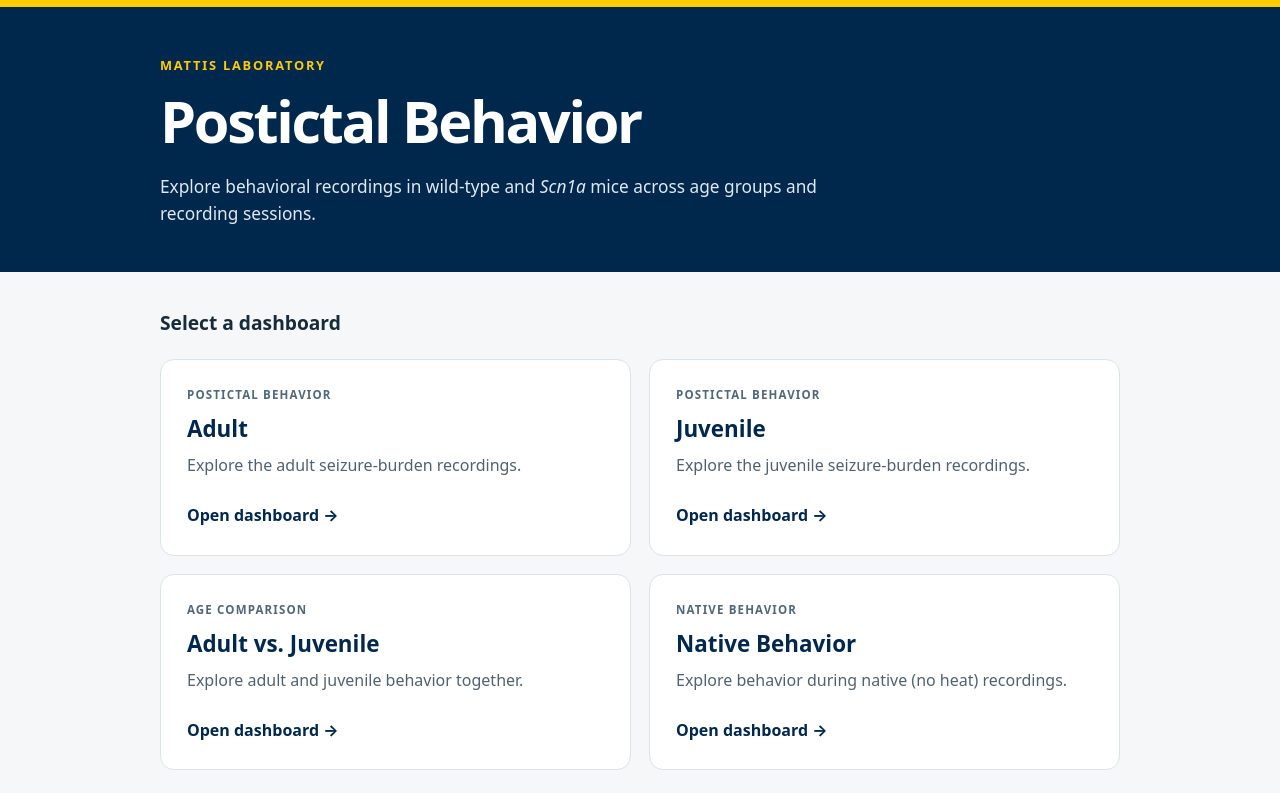
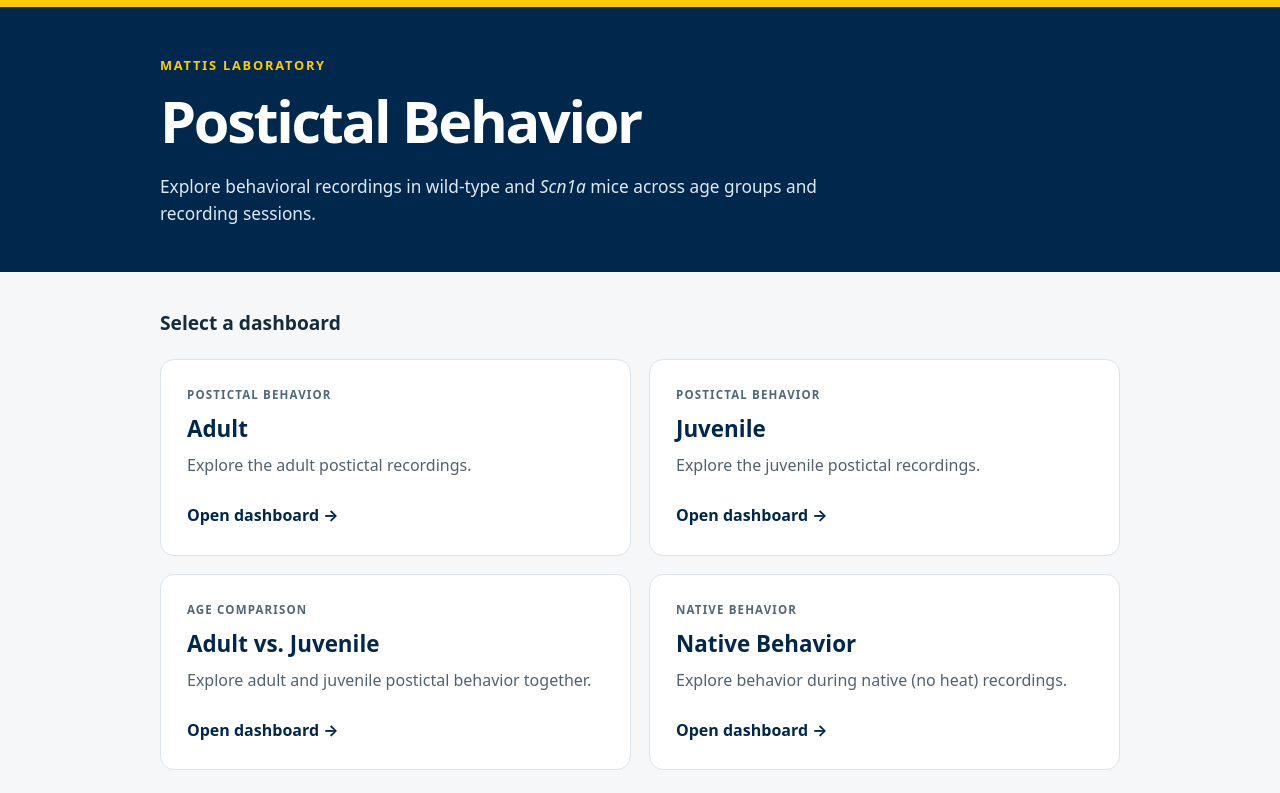
Before and after one commit to mattis-laboratory/postictal-behavior, a plain HTML site: page index.html in a window 1280 px wide. Shown: the top 793 px of the page. Drawn offline with Linux system fonts and the light colour scheme.

Commit message:
Update dashboard descriptions for clarity

```diff
--- a/index.html
+++ b/index.html
@@ -42,15 +42,15 @@
     <nav class="grid" aria-label="Behavior dashboards">
       <a class="card" href="Seizure_burden_adult_dashboard.html">
         <span class="tag">Postictal behavior</span><h3>Adult</h3>
-        <p>Explore the adult seizure-burden recordings.</p><span class="open">Open dashboard <span aria-hidden="true">&rarr;</span></span>
+        <p>Explore the adult postictal recordings.</p><span class="open">Open dashboard <span aria-hidden="true">&rarr;</span></span>
       </a>
       <a class="card" href="Seizure_burden_juvenile_dashboard.html">
         <span class="tag">Postictal behavior</span><h3>Juvenile</h3>
-        <p>Explore the juvenile seizure-burden recordings.</p><span class="open">Open dashboard <span aria-hidden="true">&rarr;</span></span>
+        <p>Explore the juvenile postictal recordings.</p><span class="open">Open dashboard <span aria-hidden="true">&rarr;</span></span>
       </a>
       <a class="card" href="Seizure_burden_adult_vs_juvenile_dashboard.html">
         <span class="tag">Age comparison</span><h3>Adult vs. Juvenile</h3>
-        <p>Explore adult and juvenile behavior together.</p><span class="open">Open dashboard <span aria-hidden="true">&rarr;</span></span>
+        <p>Explore adult and juvenile postictal behavior together.</p><span class="open">Open dashboard <span aria-hidden="true">&rarr;</span></span>
       </a>
       <a class="card" href="Native_behavior_dashboard.html">
         <span class="tag">Native behavior</span><h3>Native Behavior</h3>
```
